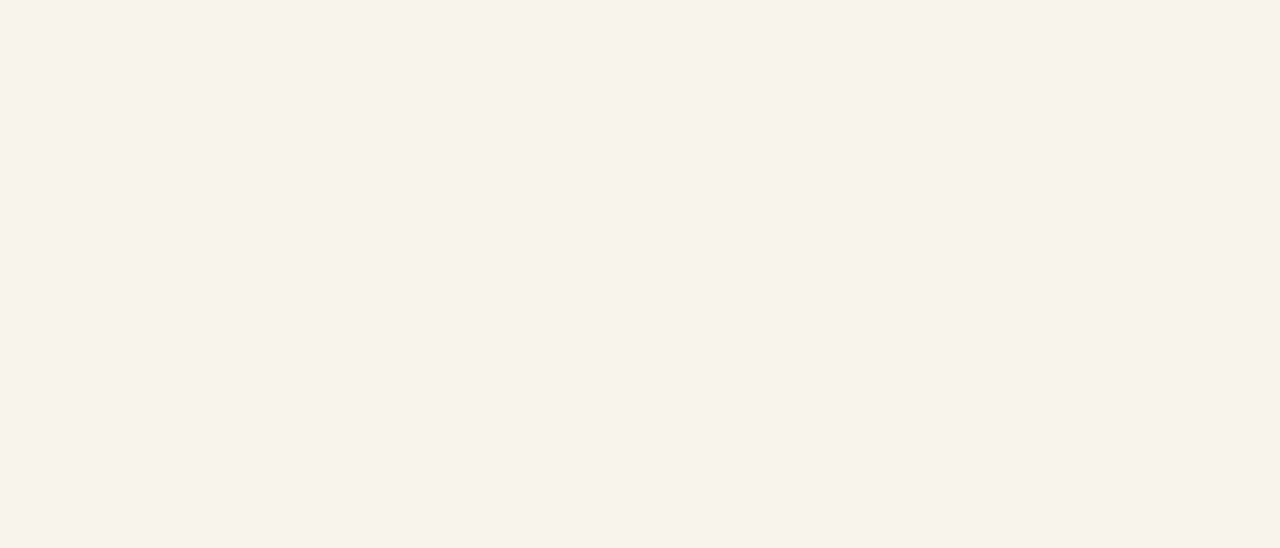
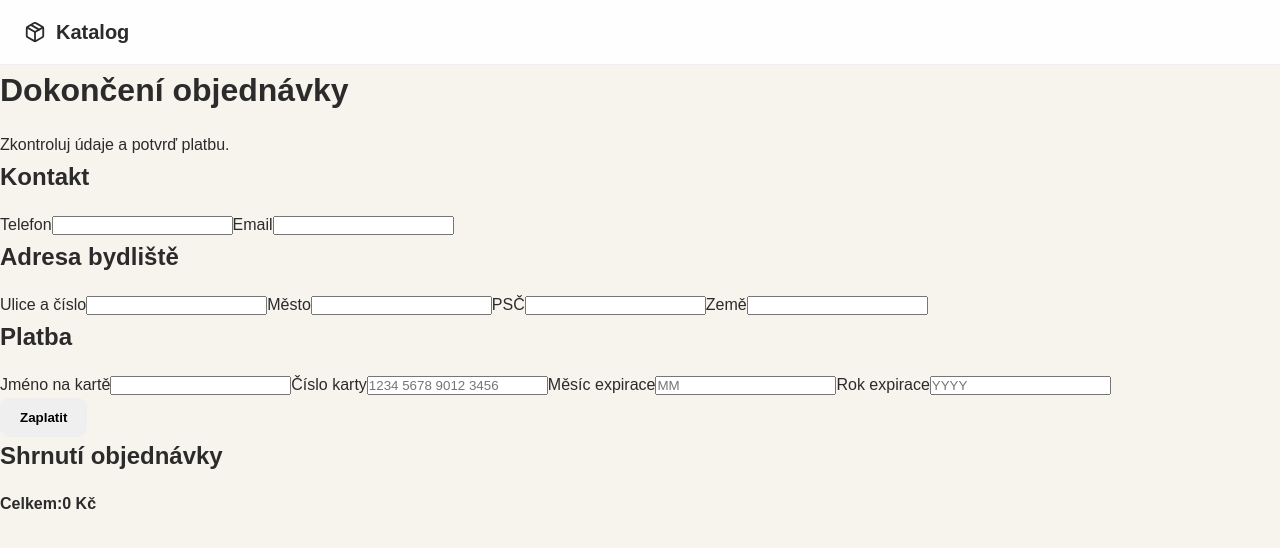
Before and after one commit to Dronkly/Dronkly-RP-BIEDA-MYKHAILO-3AI-TILL, a React app in the folder frontend/: page /checkout in a window 1280 px wide. Before the commit this address had no page. Shown: the top 548 px of the page. Built offline with nearby package versions, Linux system fonts and the light colour scheme; the HTML template or start-up script is replaced by a standard one.

Commit message:
pridani platby a fix kosiku

```diff
--- a/frontend/src/App.jsx
+++ b/frontend/src/App.jsx
@@ -16,6 +16,7 @@ import Profile from "./pages/Profile";
 import About from "./pages/About";
 import Catalog from "./pages/Catalog";
 import ProductDetail from "./pages/ProductDetail";
+import Checkout from "./pages/Checkout";
 
 import CartDrawer from "./components/CartDrawer";
 import Header from "./components/Header";
@@ -67,6 +68,9 @@ export default function App() {
          {/*Detail o produktu */}
         <Route path="/product/:id" element={<ProductDetail />} />
 
+         {/*Platba */}
+        <Route path="/checkout" element={<Checkout />} />
+
 
                {/*Katalog pro nakupy */}
         <Route path="/catalog" element={<Catalog />} />
--- a/frontend/src/components/CartDrawer.jsx
+++ b/frontend/src/components/CartDrawer.jsx
@@ -1,7 +1,10 @@
 import React from 'react';
 import { useCart } from '../context/CartContext';
+import { useNavigate } from 'react-router-dom';
 
 export default function CartDrawer() {
+  const navigate = useNavigate();
+
   const {
     cartItems,
     totalPrice,
@@ -32,7 +35,7 @@ export default function CartDrawer() {
           <>
             <div style={styles.items}>
               {cartItems.map((item) => (
-                <div key={item.id} style={styles.item}>
+                <div key={item._id} style={styles.item}>
                   <img src={item.image} alt={item.name} style={styles.itemImage} />
 
                   <div style={styles.itemInfo}>
@@ -40,15 +43,15 @@ export default function CartDrawer() {
                     <p>{item.price} Kč</p>
 
                     <div style={styles.quantityRow}>
-                      <button onClick={() => decreaseQuantity(item.id)}>-</button>
+                      <button onClick={() => decreaseQuantity(item._id)}>-</button>
                       <span>{item.quantity}</span>
-                      <button onClick={() => increaseQuantity(item.id)}>+</button>
+                      <button onClick={() => increaseQuantity(item._id)}>+</button>
                     </div>
                   </div>
 
                   <button
                     style={styles.removeButton}
-                    onClick={() => removeFromCart(item.id)}
+                    onClick={() => removeFromCart(item._id)}
                   >
                     Odebrat
                   </button>
@@ -58,6 +61,15 @@ export default function CartDrawer() {
 
             <div style={styles.footer}>
               <strong>Celková cena: {totalPrice} Kč</strong>
+                <button
+                  style={styles.checkoutButton}
+                  onClick={() => {
+                  setIsCartOpen(false);
+                  navigate('/checkout');
+                  }}
+                >
+                  Zaplatit
+               </button>
             </div>
           </>
         )}
--- a/frontend/src/context/CartContext.jsx
+++ b/frontend/src/context/CartContext.jsx
@@ -33,6 +33,10 @@ export function CartProvider({ children }) {
   const removeFromCart = (productId) => {
     setCartItems((prev) => prev.filter((item) => item._id !== productId));
   };
+
+  const clearCart = () => {
+  setCartItems([]);
+};
 
   const increaseQuantity = (productId) => {
     setCartItems((prev) =>
--- /dev/null
+++ b/frontend/src/pages/Checkout.jsx
@@ -0,0 +1,264 @@
+import React, { useEffect, useState } from 'react';
+import axios from 'axios';
+import Header from '../components/Header';
+import { useCart } from '../context/CartContext';
+import { useNavigate } from 'react-router-dom';
+
+const Checkout = () => {
+  const navigate = useNavigate();
+  const { cartItems, totalPrice, clearCart } = useCart();
+
+  const storedUser = JSON.parse(localStorage.getItem('user'));
+
+  const [paymentMethods, setPaymentMethods] = useState([]);
+  const [selectedPaymentMethod, setSelectedPaymentMethod] = useState('');
+  const [message, setMessage] = useState('');
+  const [error, setError] = useState('');
+
+  const [formData, setFormData] = useState({
+    cardholderName: '',
+    cardNumber: '',
+    expiryMonth: '',
+    expiryYear: '',
+    phone: '',
+    email: storedUser?.email || '',
+    street: '',
+    city: '',
+    zipCode: '',
+    country: '',
+  });
+
+  useEffect(() => {
+    if (storedUser?.email) {
+      fetchPaymentMethods();
+    }
+  }, []);
+
+  const fetchPaymentMethods = async () => {
+    try {
+      const response = await axios.get(`http://localhost:5000/api/profile/${storedUser.email}`);
+      setPaymentMethods(response.data.paymentMethods || []);
+    } catch (err) {
+      console.error('Chyba při načítání platebních metod:', err);
+    }
+  };
+
+  const handleChange = (e) => {
+    const { name, value } = e.target;
+    setFormData((prev) => ({
+      ...prev,
+      [name]: value,
+    }));
+  };
+
+  const handleCheckout = async (e) => {
+    e.preventDefault();
+    setError('');
+    setMessage('');
+
+    if (cartItems.length === 0) {
+      setError('Košík je prázdný.');
+      return;
+    }
+
+    try {
+      const payload = {
+        userEmail: storedUser?.email || '',
+        items: cartItems,
+        totalPrice,
+        paymentMethodId: selectedPaymentMethod || null,
+        contact: {
+          phone: formData.phone,
+          email: formData.email,
+        },
+        address: {
+          street: formData.street,
+          city: formData.city,
+          zipCode: formData.zipCode,
+          country: formData.country,
+        },
+        manualPayment:
+          paymentMethods.length === 0
+            ? {
+                cardholderName: formData.cardholderName,
+                cardLast4: formData.cardNumber.slice(-4),
+                expiryMonth: formData.expiryMonth,
+                expiryYear: formData.expiryYear,
+              }
+            : null,
+      };
+
+      const response = await axios.post('http://localhost:5000/api/orders', payload);
+
+      setMessage(response.data.message || 'Platba proběhla úspěšně.');
+      clearCart();
+
+      setTimeout(() => {
+        navigate('/catalog');
+      }, 1500);
+    } catch (err) {
+      setError(err.response?.data?.message || 'Platba se nepodařila.');
+    }
+  };
+
+  return (
+    <>
+      <Header />
+
+      <div className="checkout-page">
+        <div className="checkout-shell">
+          <div className="checkout-header">
+            <h1>Dokončení objednávky</h1>
+            <p>Zkontroluj údaje a potvrď platbu.</p>
+          </div>
+
+          {message && <div className="register-success">{message}</div>}
+          {error && <div className="login-error">{error}</div>}
+
+          <div className="checkout-layout">
+            <form className="checkout-form" onSubmit={handleCheckout}>
+              <div className="checkout-section">
+                <h2>Kontakt</h2>
+
+                <label>Telefon</label>
+                <input
+                  name="phone"
+                  value={formData.phone}
+                  onChange={handleChange}
+                  required
+                />
+
+                <label>Email</label>
+                <input
+                  name="email"
+                  type="email"
+                  value={formData.email}
+                  onChange={handleChange}
+                  required
+                />
+              </div>
+
+              <div className="checkout-section">
+                <h2>Adresa bydliště</h2>
+
+                <label>Ulice a číslo</label>
+                <input
+                  name="street"
+                  value={formData.street}
+                  onChange={handleChange}
+                  required
+                />
+
+                <label>Město</label>
+                <input
+                  name="city"
+                  value={formData.city}
+                  onChange={handleChange}
+                  required
+                />
+
+                <label>PSČ</label>
+                <input
+                  name="zipCode"
+                  value={formData.zipCode}
+                  onChange={handleChange}
+                  required
+                />
+
+                <label>Země</label>
+                <input
+                  name="country"
+                  value={formData.country}
+                  onChange={handleChange}
+                  required
+                />
+              </div>
+
+              <div className="checkout-section">
+                <h2>Platba</h2>
+
+                {paymentMethods.length > 0 ? (
+                  <div className="saved-payments">
+                    {paymentMethods.map((method) => (
+                      <label key={method._id} className="saved-payment-card">
+                        <input
+                          type="radio"
+                          name="savedPayment"
+                          value={method._id}
+                          checked={selectedPaymentMethod === method._id}
+                          onChange={(e) => setSelectedPaymentMethod(e.target.value)}
+                        />
+                        <span>
+                          {method.cardBrand} •••• {method.last4} ({method.cardholderName})
+                        </span>
+                      </label>
+                    ))}
+                  </div>
+                ) : (
+                  <>
+                    <label>Jméno na kartě</label>
+                    <input
+                      name="cardholderName"
+                      value={formData.cardholderName}
+                      onChange={handleChange}
+                      required
+                    />
+
+                    <label>Číslo karty</label>
+                    <input
+                      name="cardNumber"
+                      value={formData.cardNumber}
+                      onChange={handleChange}
+                      placeholder="1234 5678 9012 3456"
+                      required
+                    />
+
+                    <label>Měsíc expirace</label>
+                    <input
+                      name="expiryMonth"
+                      value={formData.expiryMonth}
+                      onChange={handleChange}
+                      placeholder="MM"
+                      required
+                    />
+
+                    <label>Rok expirace</label>
+                    <input
+                      name="expiryYear"
+                      value={formData.expiryYear}
+                      onChange={handleChange}
+                      placeholder="YYYY"
+                      required
+                    />
+                  </>
+                )}
+              </div>
+
+              <button type="submit" className="checkout-pay-btn">
+                Zaplatit
+              </button>
+            </form>
+
+            <div className="checkout-summary">
+              <h2>Shrnutí objednávky</h2>
+
+              {cartItems.map((item) => (
+                <div key={item._id} className="checkout-summary-item">
+                  <span>{item.name} × {item.quantity}</span>
+                  <span>{item.price * item.quantity} Kč</span>
+                </div>
+              ))}
+
+              <div className="checkout-total">
+                <strong>Celkem:</strong>
+                <strong>{totalPrice} Kč</strong>
+              </div>
+            </div>
+          </div>
+        </div>
+      </div>
+    </>
+  );
+};
+
+export default Checkout;
```
